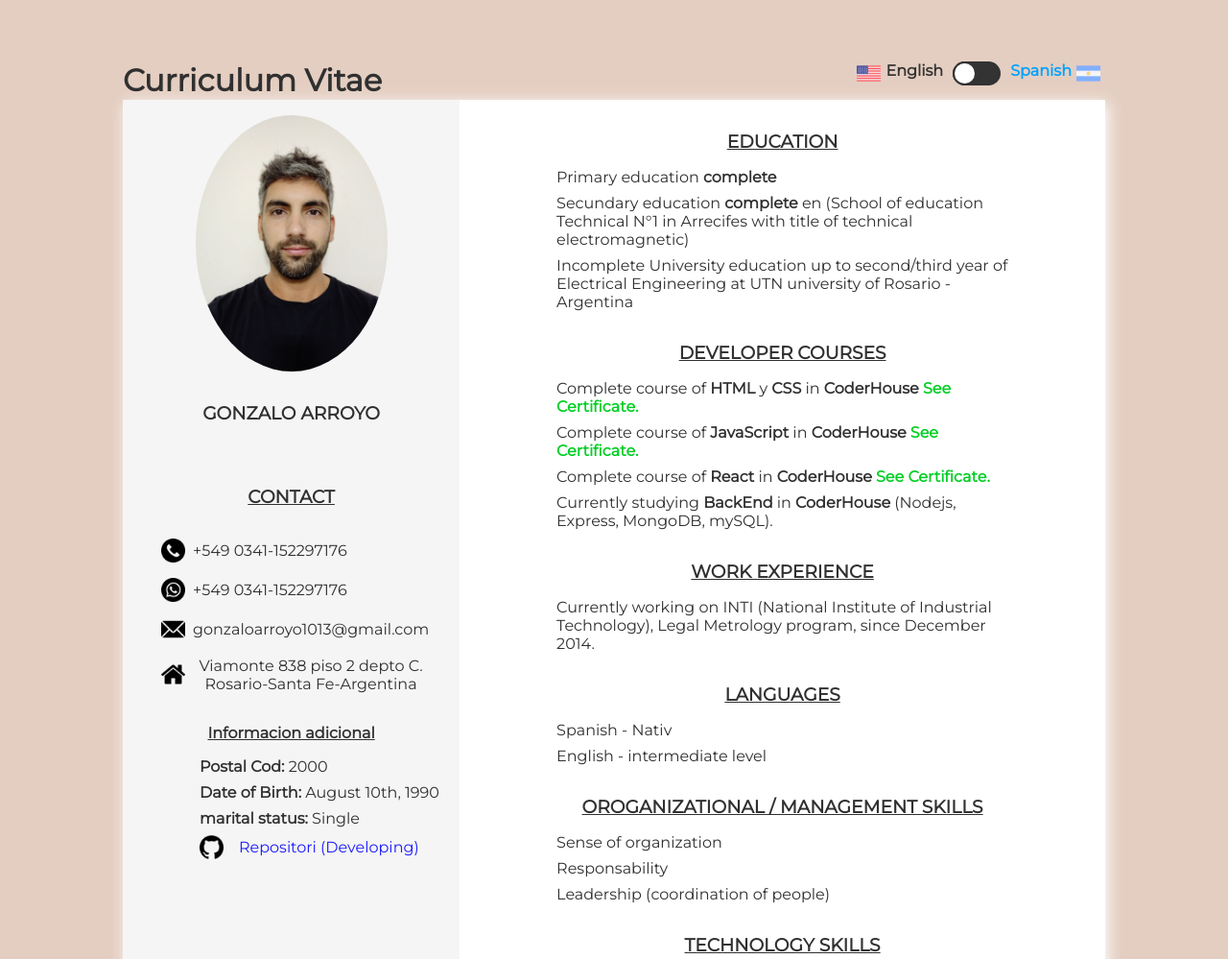
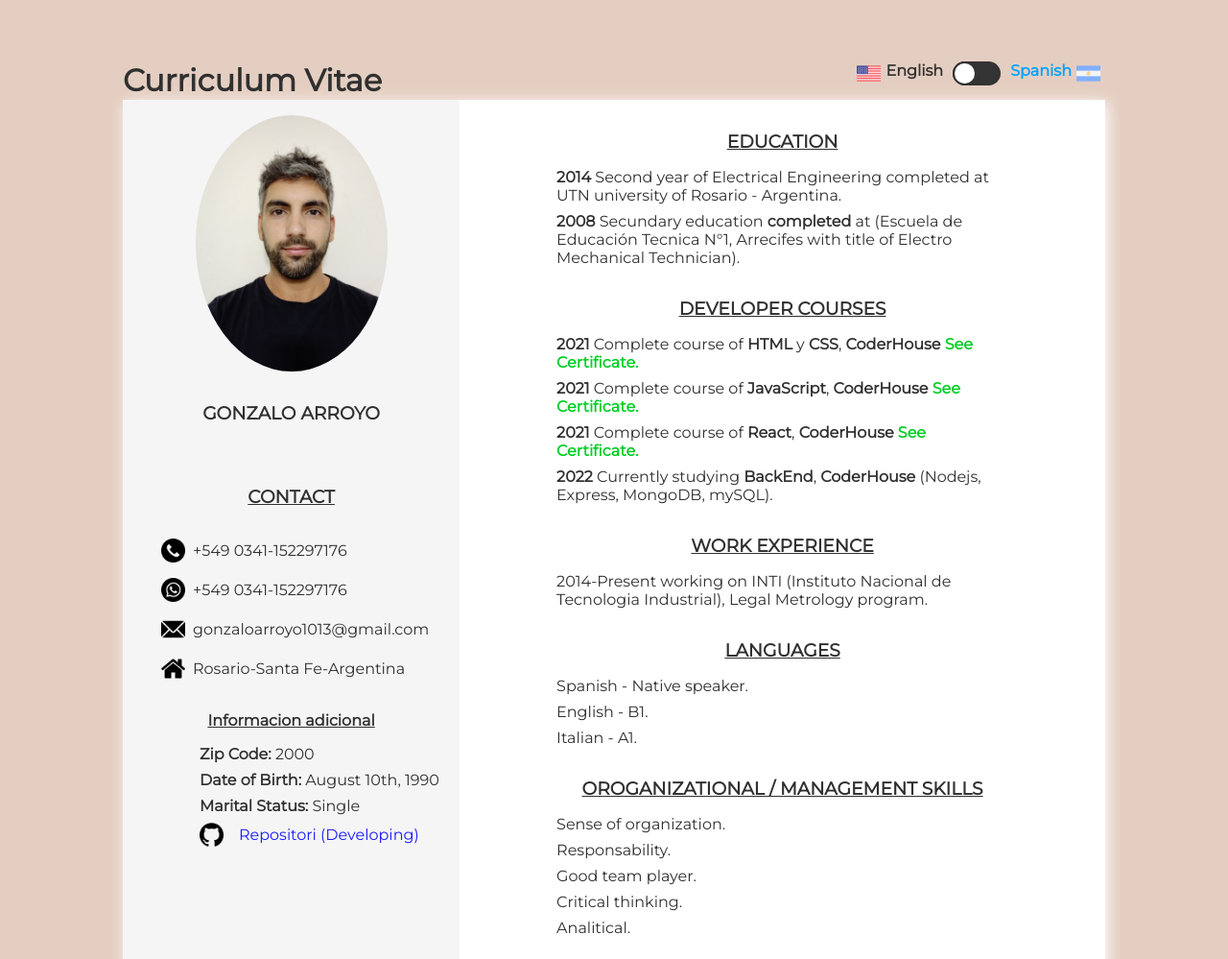
Before and after one commit to Gonzalo1013/Curriculum-vitae, a plain HTML site: page index.html in a window 1280 px wide. Shown: the top 999 px of the page at 96% size. Drawn offline with Linux system fonts and the light colour scheme.

Commit message:
Arreglos ortograficos

```diff
--- a/index.html
+++ b/index.html
@@ -43,14 +43,14 @@
                 </figure>
                 <figure class="container__figures">
                     <img src="./img/home.png" alt="direction" class="icons">
-                    <figcaption>Viamonte 838 piso 2 depto C. Rosario-Santa Fe-Argentina</figcaption>
+                    <figcaption>Rosario-Santa Fe-Argentina</figcaption>
                 </figure>
                 <div class="more__info">
                     <h4>Informacion adicional</h4>
                     <div class="info">
-                        <p><span>Postal Cod: </span>2000</p>
+                        <p><span>Zip Code: </span>2000</p>
                         <p><span>Date of Birth: </span>August 10th, 1990</p>
-                        <p><span>marital status: </span>Single</p>
+                        <p><span>Marital Status: </span>Single</p>
                         <div class="repositori">
                             <img src="./img/github.png" alt="github" class="icon__git">
                             <label><a href="https://github.com/Gonzalo1013/E-Commers.git">Repositori (Developing)</a></label>
@@ -63,30 +63,33 @@
             <div class="information">
                 <div class="education">
                     <h3 class="sub__titles">EDUCATION</h3>
-                    <p>Primary education <span>complete</span></p>
-                    <p>Secundary education <span>complete</span> en (School of education Technical N°1 in Arrecifes with title of technical electromagnetic)</p>
-                    <p>Incomplete University education up to second/third year of Electrical Engineering at UTN university of Rosario - Argentina</p>
+                    <!-- <p>Primary education <span>complete</span></p> -->
+                    <p><span>2014</span> Second year of Electrical Engineering completed at UTN university of Rosario - Argentina.</p>
+                    <p><span>2008</span> Secundary education <span>completed</span> at (Escuela de Educación Tecnica N°1, Arrecifes with title of Electro Mechanical Technician).</p>
                     <h3 class="sub__titles">DEVELOPER COURSES</h3>
-                    <p>Complete course of <span>HTML</span> y <span>CSS</span> in <span>CoderHouse</span>  <a class="link__certificate" href="./pages/en-developer.html">See Certificate.</a></p>
-                    <p>Complete course of <span>JavaScript</span> in <span>CoderHouse</span>  <a class="link__certificate" href="./pages/en-javascript.html">See Certificate.</a></p>
-                    <p>Complete course of <span>React</span> in <span>CoderHouse</span>  <a class="link__certificate" href="./pages/en-react.html">See Certificate.</a></p>
-                    <p>Currently studying <span>BackEnd</span> in <span>CoderHouse</span> (Nodejs, Express, MongoDB, mySQL).</p>
+                    <p><span>2021</span> Complete course of <span>HTML</span> y <span>CSS</span>, <span>CoderHouse</span>  <a class="link__certificate" href="./pages/en-developer.html">See Certificate.</a></p>
+                    <p><span>2021</span> Complete course of <span>JavaScript</span>, <span>CoderHouse</span>  <a class="link__certificate" href="./pages/en-javascript.html">See Certificate.</a></p>
+                    <p><span>2021</span> Complete course of <span>React</span>, <span>CoderHouse</span>  <a class="link__certificate" href="./pages/en-react.html">See Certificate.</a></p>
+                    <p><span>2022</span> Currently studying <span>BackEnd</span>, <span>CoderHouse</span> (Nodejs, Express, MongoDB, mySQL).</p>
                 </div>
                 <div class="more__skins">
                     <div class="works">
                         <h3 class="sub__titles">WORK EXPERIENCE</h3>
-                        <p>Currently working on <span>INTI</span> (National Institute of Industrial Technology), Legal Metrology program, since December 2014.</p>
+                        <p>2014-Present working on <span>INTI</span> (Instituto Nacional de Tecnologia Industrial), Legal Metrology program.</p>
                     </div>
                     <div class="container__languages">
                         <h3 class="sub__titles">LANGUAGES</h3>
-                        <p>Spanish - Nativ</p>
-                        <p>English - intermediate level</p>
+                        <p>Spanish - Native speaker.</p>
+                        <p>English - B1.</p>
+                        <p>Italian - A1.</p>
                     </div>
                     <div class="container__competition">
                         <h3 class="sub__titles">OROGANIZATIONAL / MANAGEMENT SKILLS</h3>
-                        <p>Sense of organization</p>
-                        <p>Responsability</p>
-                        <p>Leadership (coordination of people)</p>
+                        <p>Sense of organization.</p>
+                        <p>Responsability.</p>
+                        <p>Good team player.</p>
+                        <p>Critical thinking.</p>
+                        <p>Analitical.</p>
                     </div>
                 </div>
                 <div class="container__technologies">
```
Also changed, not shown: es/index.html (+17 -14 lines).
